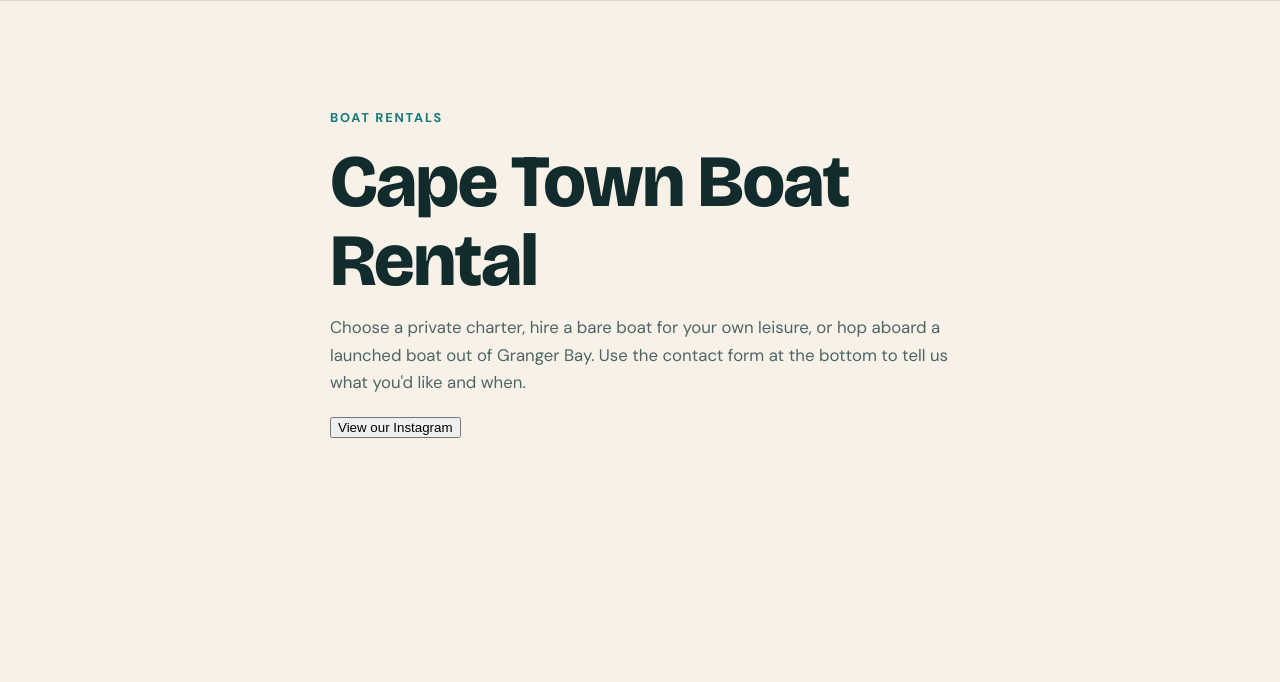
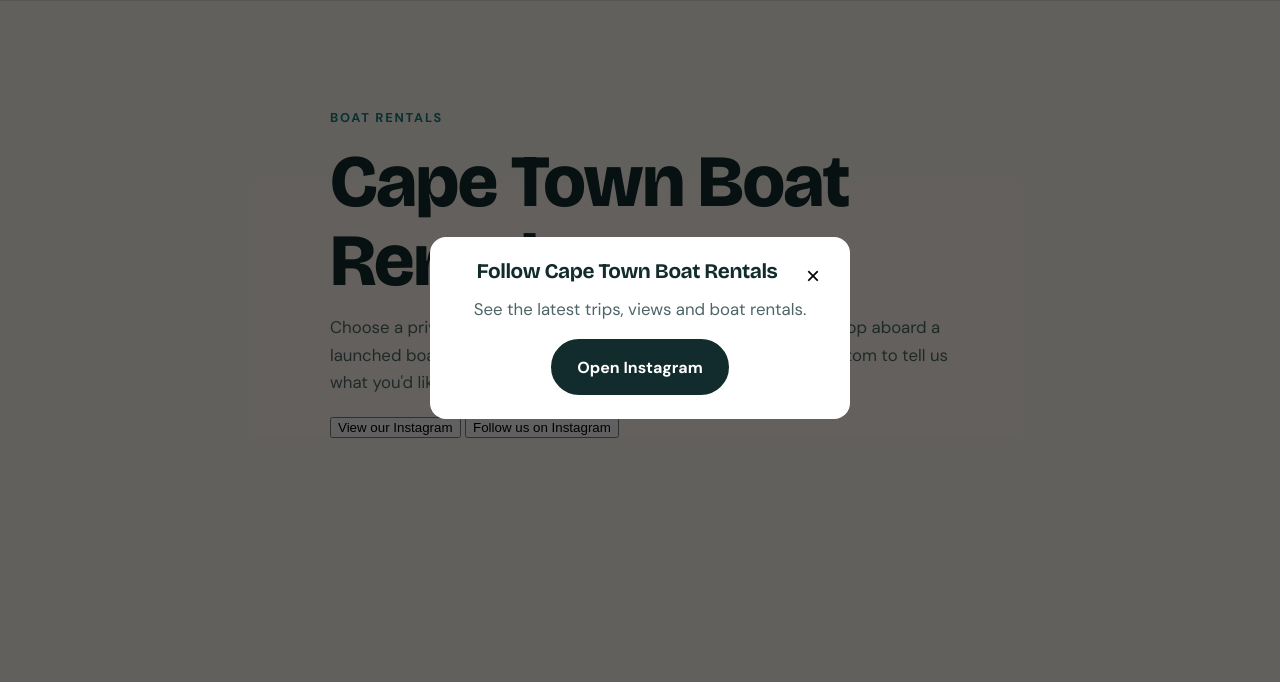
Before and after one commit to JSpies88/boat-rental, a plain HTML site: page boat-rental.html in a window 1280 px wide. Shown: the part 72-754 px from the top of the page. Drawn offline with nearby package versions, Linux system fonts and the light colour scheme.

Commit message:
Implement Instagram follow modal and functionality
Added a modal for Instagram follow prompt with styling and functionality.

```diff
--- a/boat-rental.html
+++ b/boat-rental.html
@@ -45,13 +45,60 @@
 <script>
   document.getElementById('openInstagram').addEventListener('click', function () {
     window.open(
-      'https://www.instagram.com/capetownboatrentals/',
+      'https://www.instagram.com/capetown_boat_rentals?exln=MTJlZmFhYmhsMnkwbQ%3D%3D&utm_source=qr',
       'InstagramWindow',
       'width=1200,height=900,scrollbars=yes,resizable=yes'
     );
   });
 </script>
+<button id="showInstaModal">Follow us on Instagram</button>
 
+<div id="instaModal" class="modal" hidden>
+  <div class="modal__content">
+    <button class="close" aria-label="Close">×</button>
+    <h3>Follow Cape Town Boat Rentals</h3>
+    <p>See the latest trips, views and boat rentals.</p>
+    <a class="button" href="https://www.instagram.com/capetown_boat_rentals?exln=MTJlZmFhYmhsMnkwbQ%3D%3D&utm_source=qr" target="_blank" rel="noopener">
+      Open Instagram
+    </a>
+  </div>
+</div>
+
+<script>
+  const modal = document.getElementById('instaModal');
+  const btn = document.getElementById('showInstaModal');
+  const closeBtn = document.querySelector('.close');
+
+  btn.addEventListener('click', () => modal.hidden = false);
+  closeBtn.addEventListener('click', () => modal.hidden = true);
+</script>
+
+<style>
+  .modal {
+    position: fixed;
+    inset: 0;
+    background: rgba(0,0,0,0.6);
+    display: grid;
+    place-items: center;
+    z-index: 999;
+  }
+
+  .modal__content {
+    background: white;
+    width: min(90vw, 420px);
+    padding: 24px;
+    border-radius: 16px;
+    text-align: center;
+  }
+
+  .close {
+    float: right;
+    border: none;
+    background: none;
+    font-size: 24px;
+    cursor: pointer;
+  }
+</style>
       </div>
     </section>
 
```
